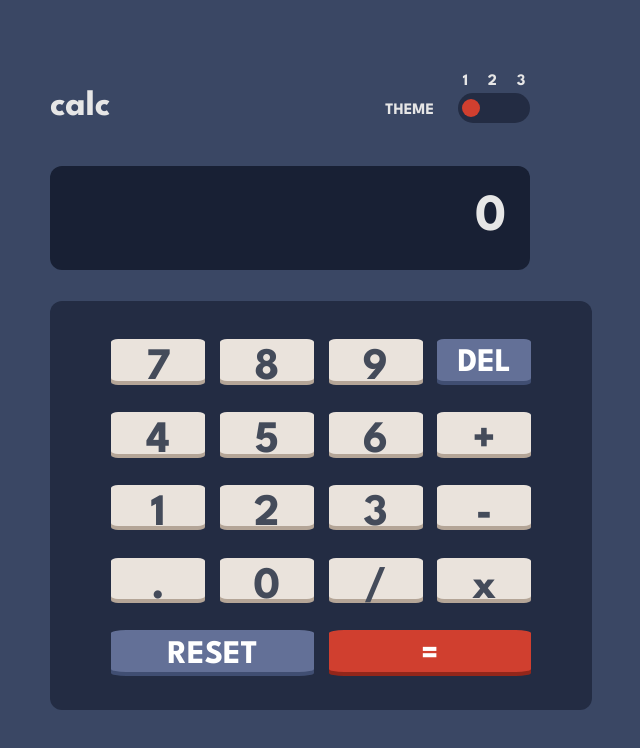
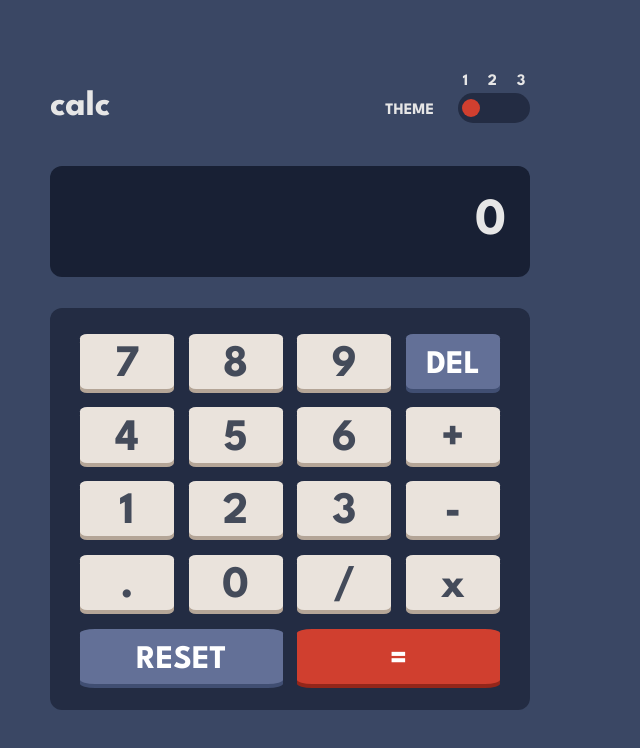
Before and after one commit to NERO-FAN/Responsive_React_Calculator, a React (Create React App) app: page / in a window 768 px wide. Shown: the top 748 px of the page, without its empty margins (94-734 px from the left). Built offline with nearby package versions, Linux system fonts and the light colour scheme.

Commit message:
testing IOS mobile layout

```diff
--- a/src/components/Keypad.scss
+++ b/src/components/Keypad.scss
@@ -7,7 +7,6 @@
   height: 100%;
   margin-left: auto;
   margin-right: auto;
-  justify-content: center;
 
   @media (max-width: 399px) {
     padding: 1.5em;
@@ -15,10 +14,11 @@
   }
 
   @media (min-width: 400px) and (max-width: 768px) {
-
+    padding-top: 3.5%;
+    padding-bottom: 3.5%;
   }
 
-  @media (min-width: 768px) and (max-width: 1024px) {
+  @media (min-width: 769px) and (max-width: 1024px) {
     padding: 6.5%;
     row-gap: 5%;
   }
--- a/src/components/RenderKeyRows.scss
+++ b/src/components/RenderKeyRows.scss
@@ -3,6 +3,7 @@
   flex-direction: row;
   height: 100%;
   width: 87.5%;
+  justify-content: space-between;
   margin-left: auto;
   margin-right: auto;
   column-gap: 3.5%;
@@ -12,7 +13,6 @@
   }
 
   @media (min-width: 400px) and (max-width: 568px) {
-    column-gap: 3.5%;
   }
 
   div {
@@ -20,8 +20,6 @@
     height: 75%;
     display: flex;
     flex-direction: row;
-    justify-content: space-evenly;
-    align-items: center;
     margin: auto;
 
     button {
```
